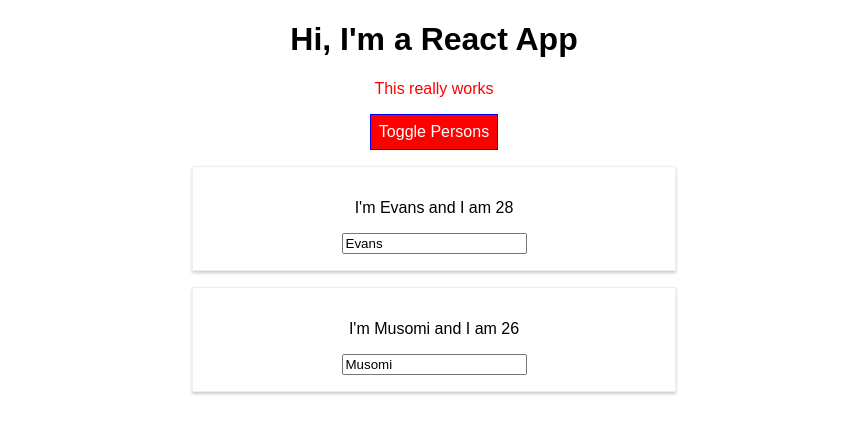
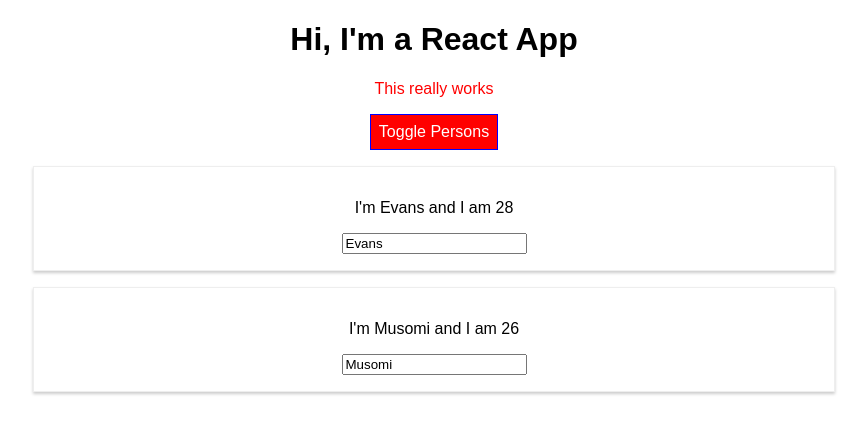
Before and after one commit to evansmusomi/react-guide-1, a React (Create React App) app: page / in a window 1280 px wide. Both pictures are taken after a click on the button "Toggle Persons". Shown: the top 434 px of the page, without its empty margins (206-1073 px from the left). Built offline with nearby package versions, Linux system fonts and the light colour scheme.

Commit message:
chore: removes use of radium in app and person components

```diff
--- a/src/App.js
+++ b/src/App.js
@@ -1,5 +1,4 @@
 import React, { Component } from "react";
-import Radium, { StyleRoot } from "radium";
 import "./App.css";
 import Person from "./Person/Person";
 
@@ -43,11 +42,7 @@
       font: "inherit",
       border: "1px solid blue",
       padding: "8px",
-      cursor: "pointer",
-      ":hover": {
-        backgroundColor: "lightgreen",
-        color: "black"
-      }
+      cursor: "pointer"
     };
 
     let persons = null;
@@ -69,10 +64,6 @@
       );
 
       style.backgroundColor = "red";
-      style[":hover"] = {
-        backgroundColor: "salmon",
-        color: "black"
-      };
     }
 
     let classes = [];
@@ -84,7 +75,6 @@
     }
 
     return (
-      <StyleRoot>
       <div className="App">
         <h1>Hi, I'm a React App</h1>
         <p className={classes.join(" ")}>This really works</p>
@@ -93,9 +83,8 @@
         </button>
         {persons}
       </div>
-      </StyleRoot>
     );
   }
 }
 
-export default Radium(App);
+export default App;
--- a/src/Person/Person.js
+++ b/src/Person/Person.js
@@ -1,15 +1,9 @@
 import React from "react";
-import Radium from "radium";
 import "./Person.css";
 
 const person = props => {
-  const style = {
-    "@media (min-width: 500px)": {
-      width: "450px"
-    }
-  };
   return (
-    <div className="Person" style={style}>
+    <div className="Person">
       <p onClick={props.click}>
         I'm {props.name} and I am {props.age}
       </p>
@@ -19,4 +13,4 @@
   );
 };
 
-export default Radium(person);
+export default person;
```
Lines whose indentation alone changed are shown as unchanged.
